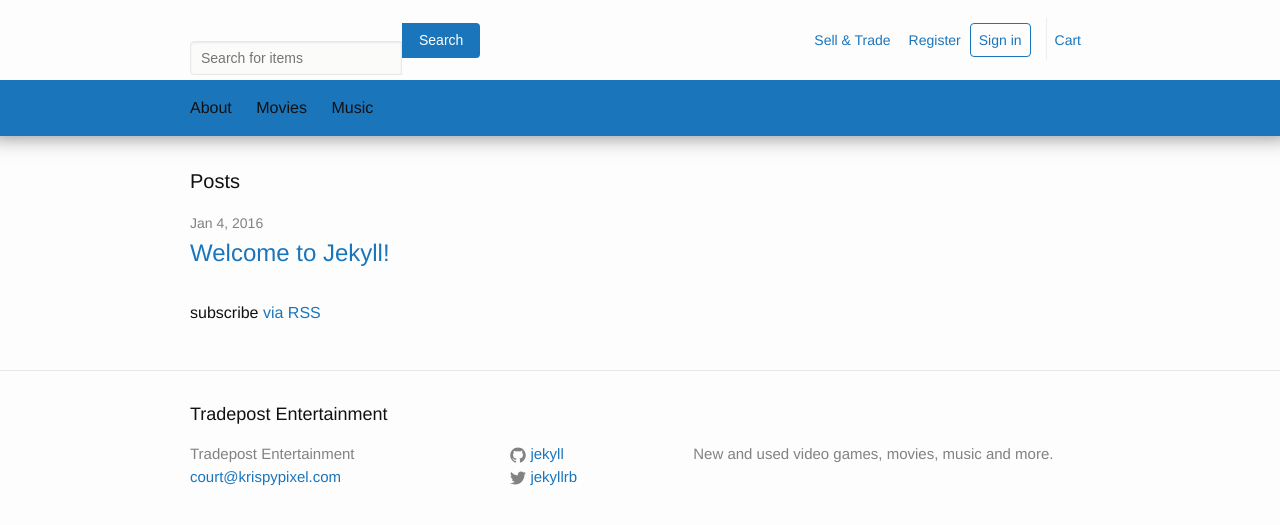
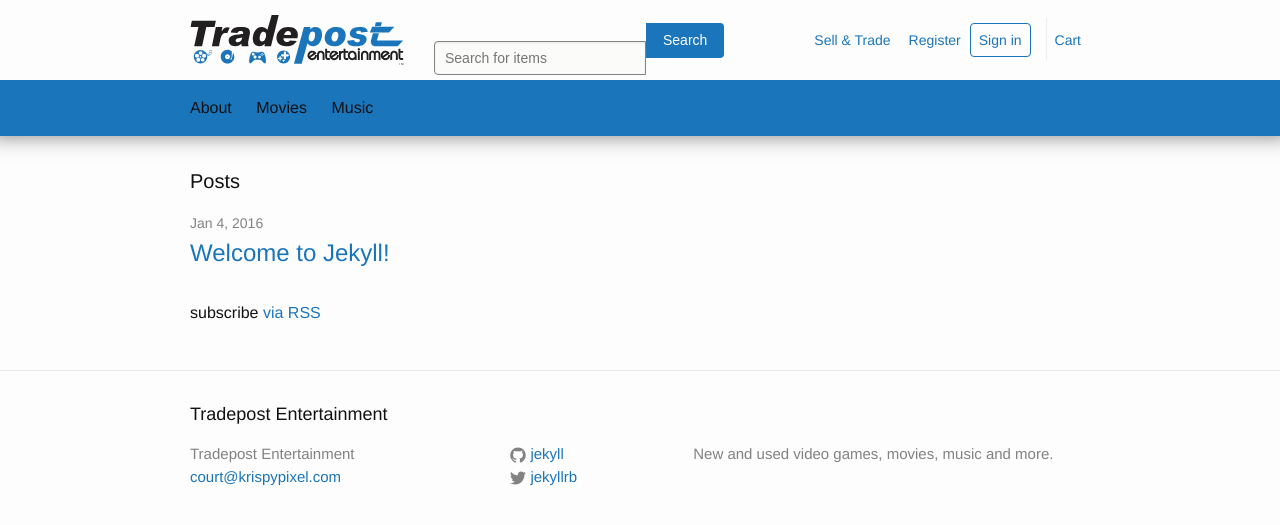
Before and after one commit to Courtny/Tradepost, a Jekyll site: the page built from index.html, in a window 1280 px wide. Shown: the top 525 px of the page. Built offline with Jekyll 4.4.1, drawn with Linux system fonts in a browser that asks for light colours.

Commit message:
Cleanup the size and positioning of logo.

```diff
--- a/_sass/_layout.scss
+++ b/_sass/_layout.scss
@@ -10,13 +10,15 @@
 }
 
 .site-title {
-    font-size: 26px;
-    line-height: 56px;
-    letter-spacing: -1px;
-    margin-bottom: 0;
-    float: left;
+	display: block;
+	float: left;
+	width: 214px;
+	height: 50px;
     text-indent: -10000em;
-    background: url(#{$base-url}/img/tradepost-logo.svg);
+    background: url(#{$base-url}/img/tradepost-logo.svg), no-repeat top left;
+    background-size: 214px 50px;
+    margin-top: 15px;
+    margin-right: 30px
 }
 
 .navigation-ribbon {
@@ -274,7 +276,7 @@
 	    border-bottom-right-radius: 0;
 	    width: 190px;
 	    top: 50%;
-	    border: 1px solid $grey-color-light;
+	    border: 1px solid $grey-color;
 	    padding: 8px 10px;
 	    margin-left: 0;
 	    font-size: 14px;
```
